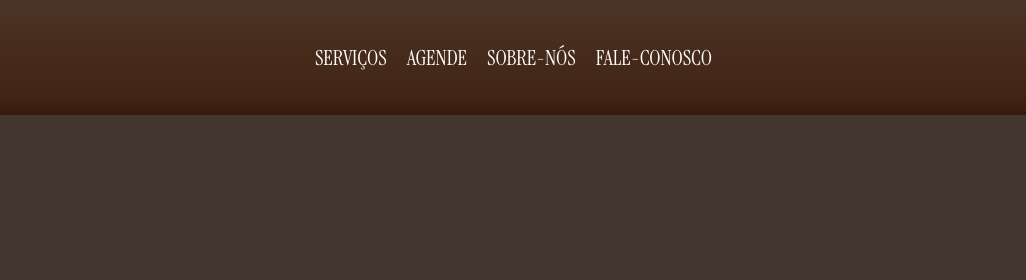
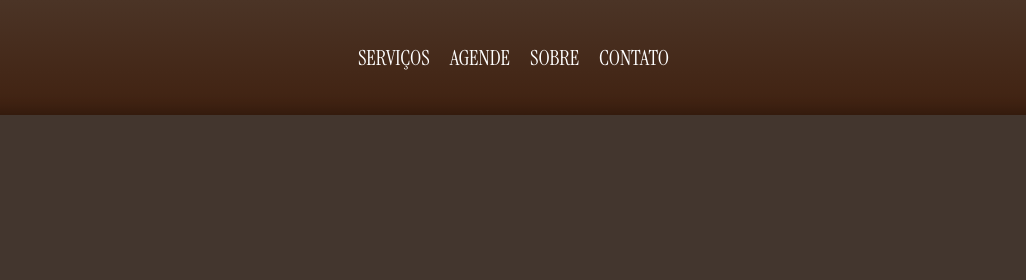
Before and after one commit to luisfmessias/barberia-incompleto, a plain HTML site: page index.html in a window 1280 px wide. Shown: the top 280 px of the page, 119-1145 px from the left. Drawn offline with Linux system fonts and the light colour scheme; a web font is replaced by a local one.

Commit message:
att o nav

```diff
--- a/index.html
+++ b/index.html
@@ -16,8 +16,8 @@
         <nav>
             <a href="#serviços">Serviços</a>
             <a href="#agende">Agende</a>
-            <a href="#sobre-nos">Sobre-nós</a>
-            <a href="#contato">Fale-conosco</a>
+            <a href="#sobre-nos">Sobre</a>
+            <a href="#contato">contato</a>
         </nav>
 
         <div class="redes-sociais">
```
